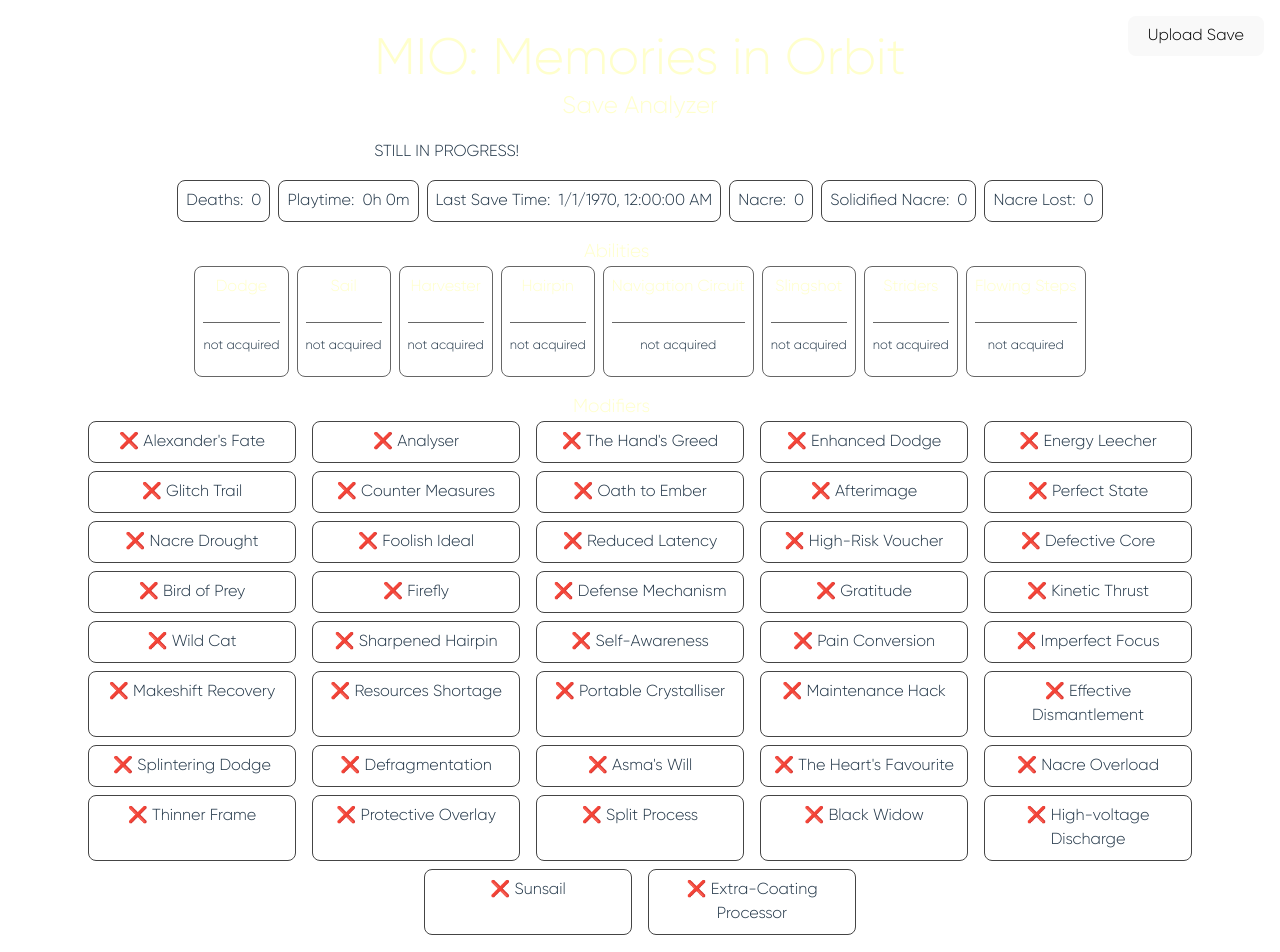
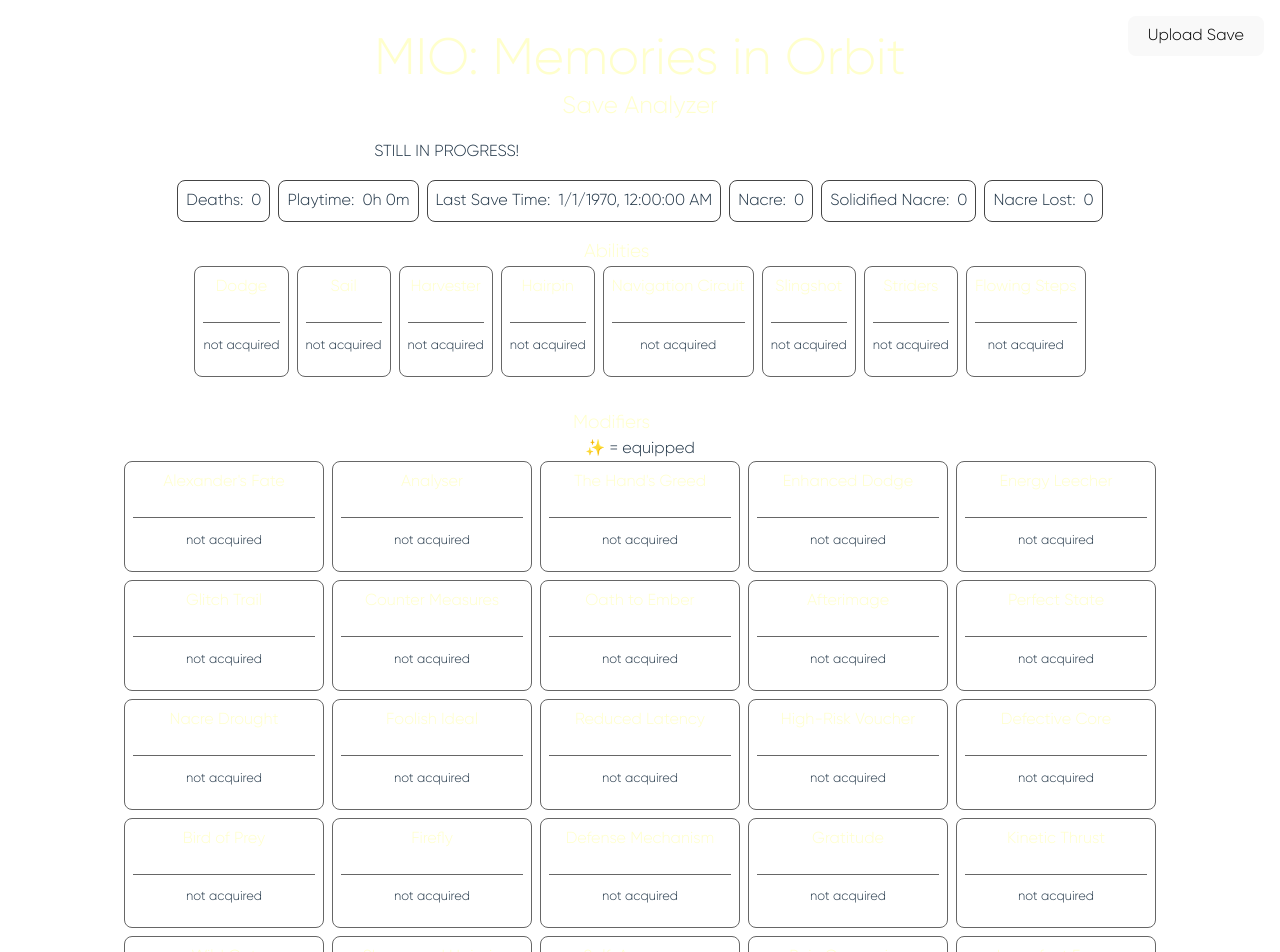
Before and after one commit to The-Black-Lodge/mio-save-analyzer, a React (Vite) app: page / in a window 1280 px wide. Shown: the top 952 px of the page. Built offline with nearby package versions, Linux system fonts and the light colour scheme.

Commit message:
cleanup trinket style

```diff
--- a/src/components/Trinkets.jsx
+++ b/src/components/Trinkets.jsx
@@ -1,4 +1,35 @@
 import useSaveProvider from "../hooks/useSaveProvider"
+
+const Trinket = ({ label, acquired, equipped }) => {
+  return (
+    <div
+      style={{
+        position: "relative",
+        border: acquired ? "1px solid #ffc" : "1px solid #666",
+        padding: "0.5rem",
+        borderRadius: "0.5rem",
+        textAlign: "center",
+        minWidth: "12.5rem",
+      }}
+    >
+      <h4>{label}</h4>
+      <p style={{ fontSize: "0.8rem" }}>
+        {acquired ? "acquired" : "not acquired"}
+      </p>
+      {equipped && (
+        <span
+          style={{
+            position: "absolute",
+            bottom: "0.25rem",
+            right: "0.25rem",
+          }}
+        >
+          ✨
+        </span>
+      )}
+    </div>
+  )
+}
 
 const Trinkets = () => {
   const { playerStats, localization } = useSaveProvider()
@@ -16,41 +47,34 @@ const Trinkets = () => {
   const SLOT_INDICES = [0, 1, 2, 3, 4, 5, 6]
 
   return (
-    <div style={{ textAlign: "center" }}>
+    <div style={{ padding: "1rem" }}>
       <h3>
         Modifiers{" "}
         <span style={{ color: "white" }}>
           ({acquiredTrinkets.length}/{Object.keys(allTrinkets).length})
         </span>
       </h3>
-      <ul
+      <p style={{ margin: "0", textAlign: "center" }}>✨ = equipped</p>
+      <div
         style={{
           display: "flex",
           flexWrap: "wrap",
+          gap: "0.5rem",
           justifyContent: "center",
-          gap: "0.5rem 1rem",
-          listStyle: "none",
-          padding: 0,
-          margin: 0,
         }}
       >
         {Object.entries(allTrinkets).map(([key, value]) => (
-          <li
+          <Trinket
             key={key}
-            style={{
-              display: "inline-block",
-              padding: "0.5rem",
-              width: "13rem",
-              border: "1px solid #444",
-              borderRadius: "0.5rem",
-            }}
-          >
-            {acquiredTrinkets.includes(key) ? "✅" : "❌"} {value}
-            {equippedTrinkets.includes(key) ? " ✨" : ""}
-          </li>
+            label={value}
+            acquired={acquiredTrinkets.includes(key)}
+            equipped={equippedTrinkets.includes(key)}
+          />
         ))}
-      </ul>
-      <p>{slotUpgradesCount}/7 slot upgrades found</p>
+      </div>
+      <p style={{ margin: "0.5rem 0 0.25rem 0" }}>
+        {slotUpgradesCount}/7 slot upgrades found
+      </p>
       <p style={{ fontSize: "0.9em", margin: "0.25rem 0" }}>
         Slots:{" "}
         {SLOT_INDICES.map((i) =>
```
